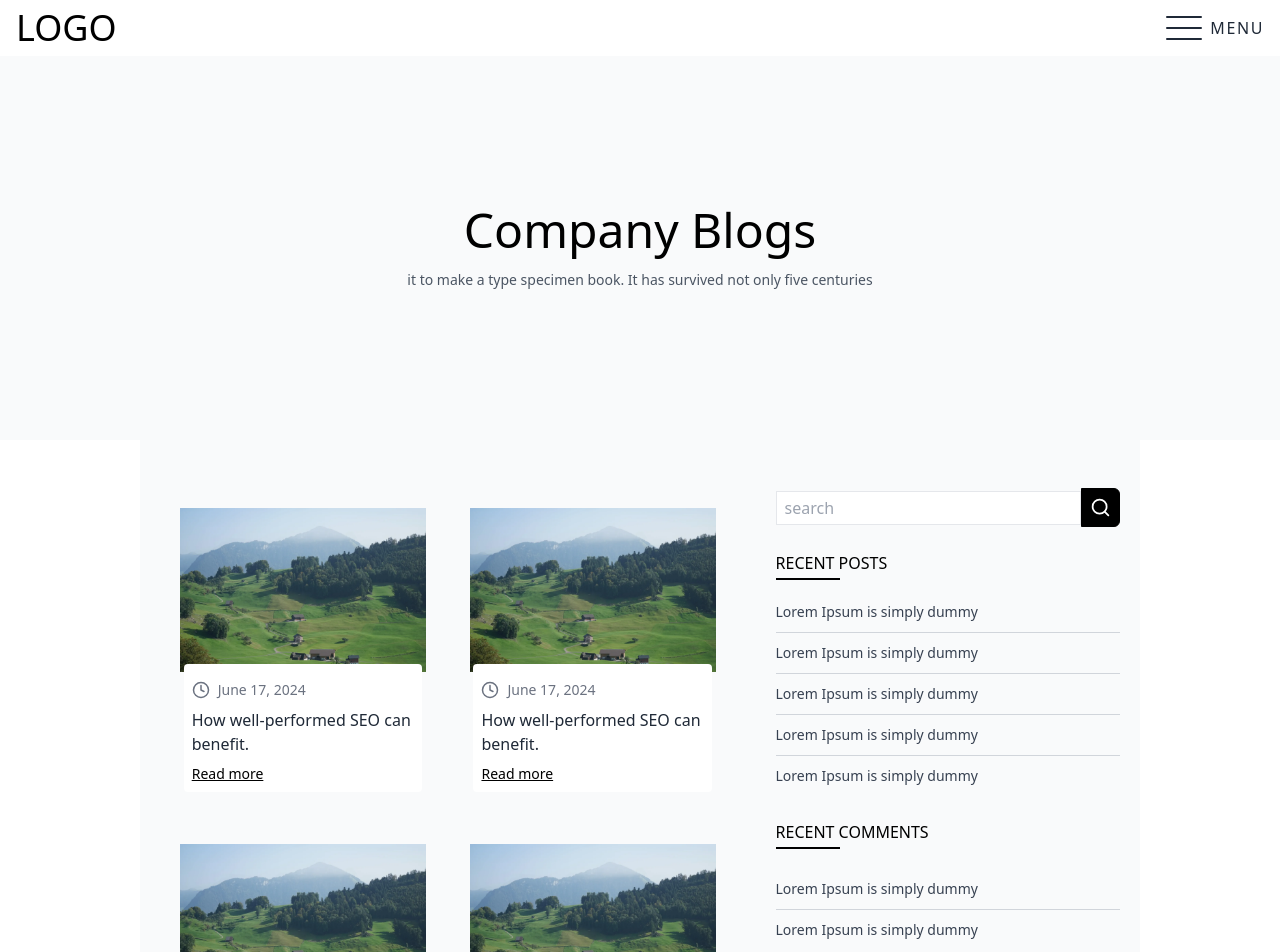
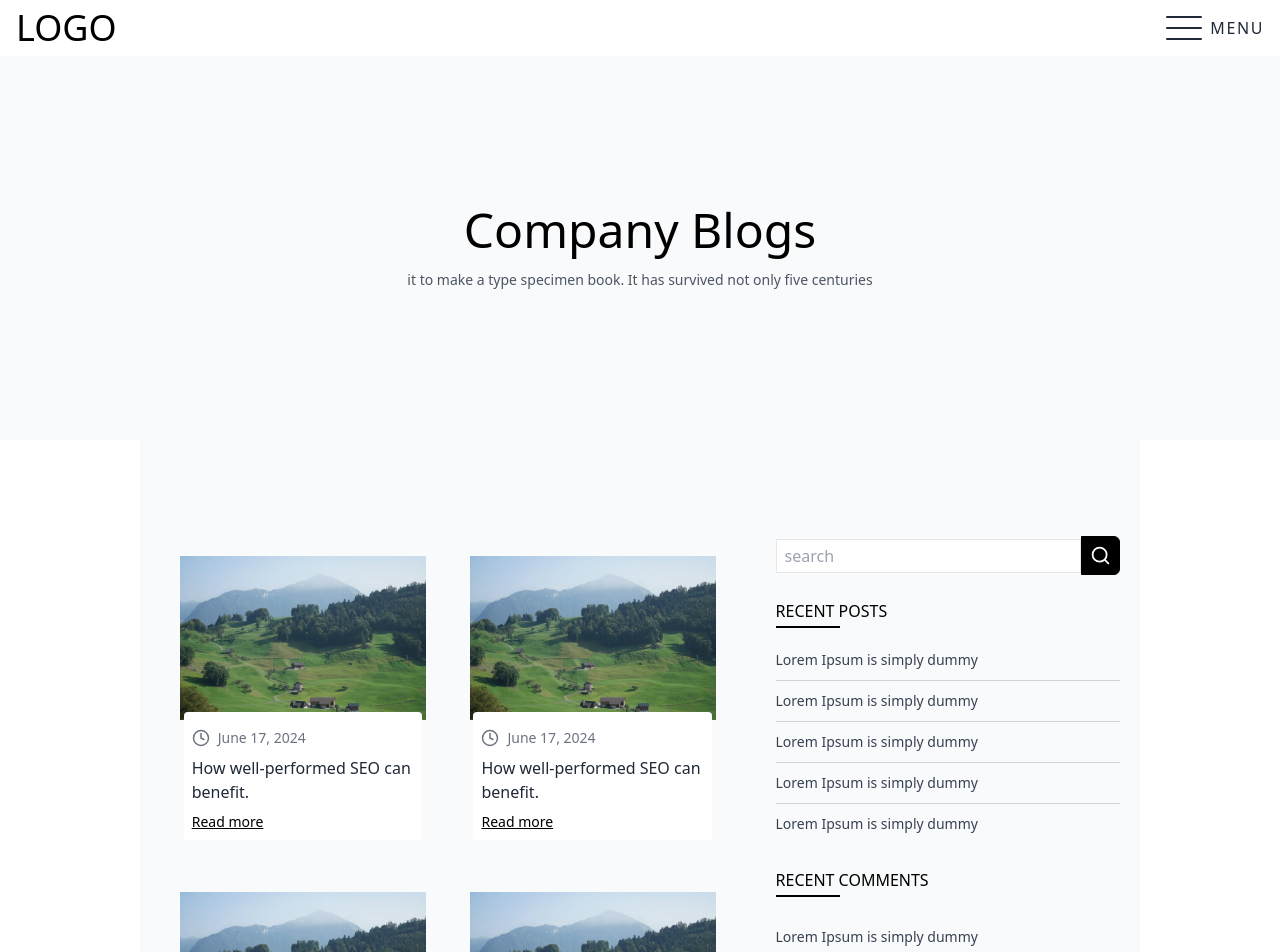
Before and after one commit to sah246ir/Landing-Page, a React (Create React App) app: page /blog in a window 1280 px wide. Shown: the top 952 px of the page. Built offline with nearby package versions, Linux system fonts and the light colour scheme.

Commit message:
style: increaseing default padding

```diff
--- a/src/components/Section.tsx
+++ b/src/components/Section.tsx
@@ -10,7 +10,7 @@ interface Props{
 }
 const Section = ({padded,center,children,className,style,gray=true}:Props) => {
   return (
-    <section style={{...style}} className={`flex ${padded?"py-12 p-5 ":" "} ${center?"items-center justify-center ":""} ${gray?"bg-gray-50":" bg-white"} ${className}`}>
+    <section style={{...style}} className={`flex ${padded?"py-24 p-5 ":" "} ${center?"items-center justify-center ":""} ${gray?"bg-gray-50":" bg-white"} ${className}`}>
       {children && children}
     </section>
   )
```
